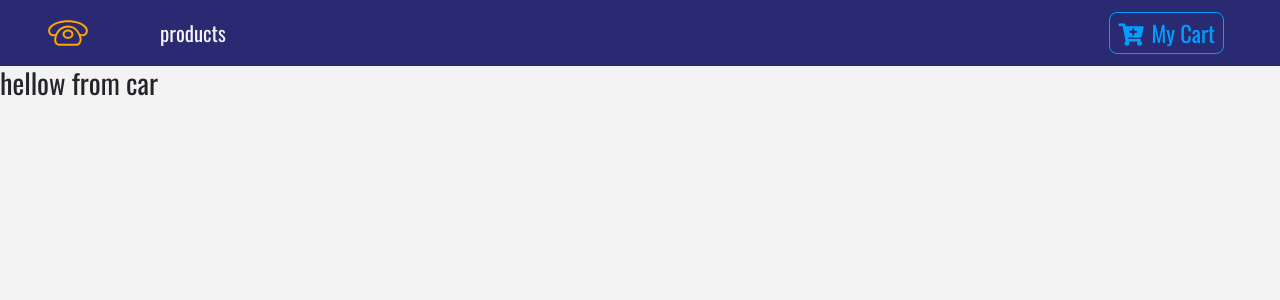
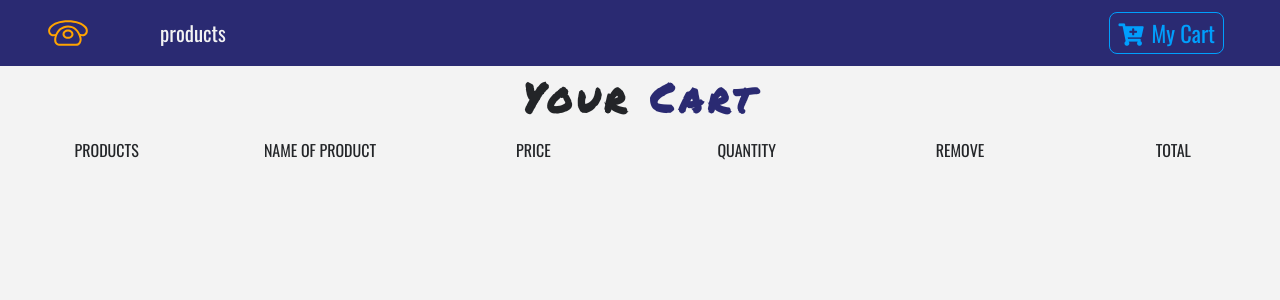
Before and after one commit to kosehy/react-phone-e-commerce-project, a React (Create React App) app: page /Cart in a window 1280 px wide. Shown: the top 300 px of the page. Built offline with nearby package versions, Linux system fonts and the light colour scheme.

Commit message:
Add CartColumns.js Update Cart.js
CartColumns.js - add strings related with cart info
Cart.js - add CartColumns module

```diff
--- a/src/components/Cart/Cart.js
+++ b/src/components/Cart/Cart.js
@@ -1,13 +1,15 @@
-import React, {Component} from 'react';
-
+import React, { Component } from "react";
+import Title from "../Title";
+import CartColumns from './CartColumns'
 class Cart extends Component {
-    render() {
-        return (
-            <div >
-                <h3>hellow from car</h3>
-            </div>
-        );
-    }
+  render() {
+    return (
+      <section>
+        <Title name="your" title="cart"/>
+        <CartColumns/>
+      </section>
+    )
+  }
 }
 
 export default Cart;
--- /dev/null
+++ b/src/components/Cart/CartColumns.js
@@ -0,0 +1,28 @@
+import React from 'react'
+
+export default function CartColumns() {
+  return (
+    <div className="container-fluid text-center d-none d-lg-block">
+      <div className="row">
+        <div className="col-10 mx-auto col-lg-2">
+          <p className="text-uppercase">products</p>
+        </div>
+        <div className="col-10 mx-auto col-lg-2">
+          <p className="text-uppercase">name of product</p>
+        </div>
+        <div className="col-10 mx-auto col-lg-2">
+          <p className="text-uppercase">price</p>
+        </div>
+        <div className="col-10 mx-auto col-lg-2">
+          <p className="text-uppercase">quantity</p>
+        </div>
+        <div className="col-10 mx-auto col-lg-2">
+          <p className="text-uppercase">remove</p>
+        </div>
+        <div className="col-10 mx-auto col-lg-2">
+          <p className="text-uppercase">total</p>
+        </div>
+      </div>
+    </div>
+  )
+}
```
